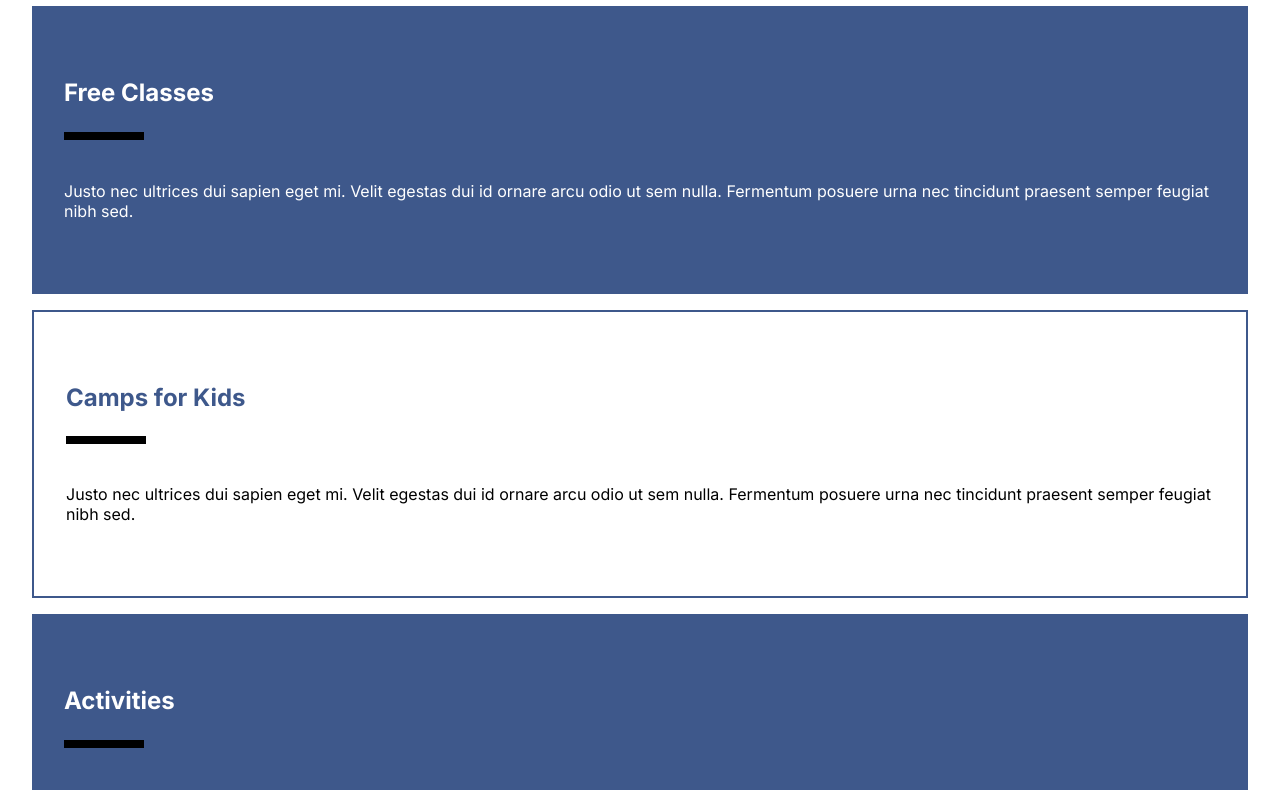
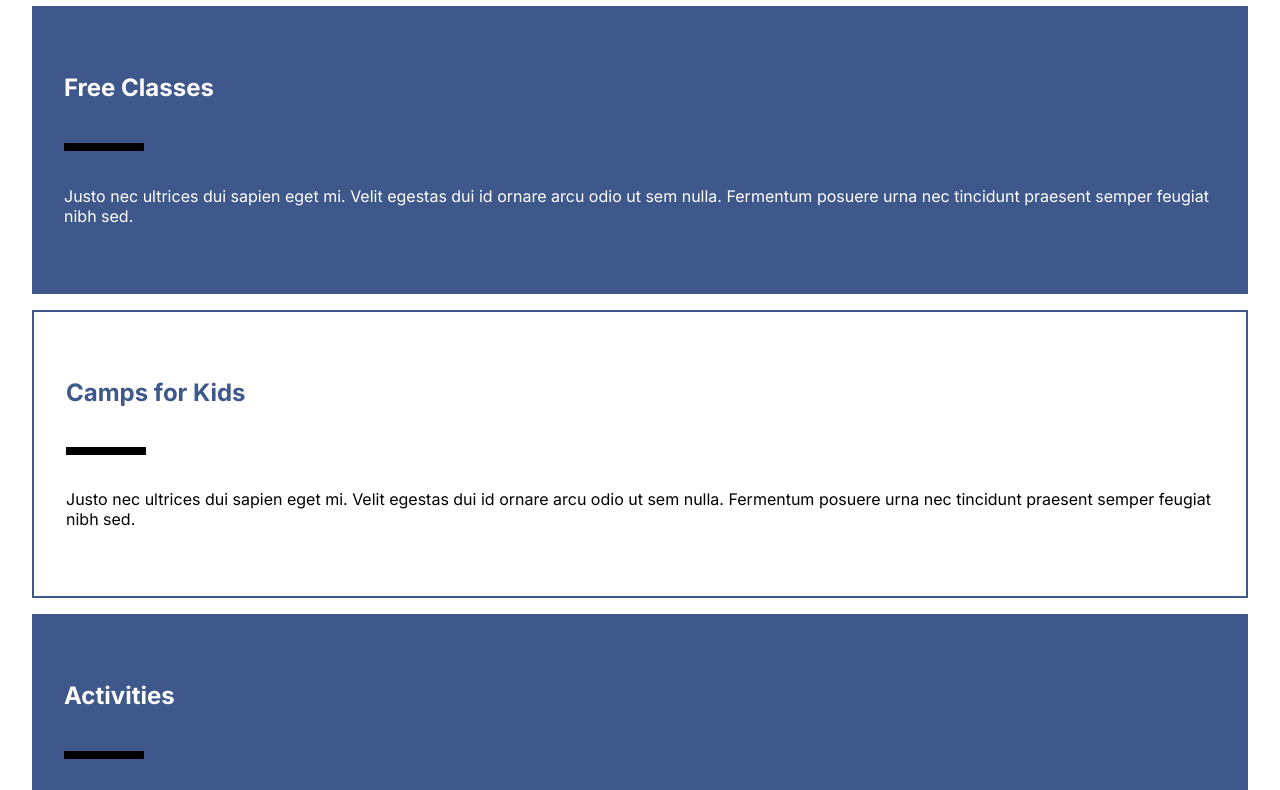
Before and after one commit to jvpink200/education-project, a Next.js app: page / in a window 1280 px wide. Shown: the part 1160-1950 px from the top of the page. Built offline with nearby package versions, Linux system fonts and the light colour scheme.

Commit message:
added test contact page

```diff
--- /dev/null
+++ b/src/app/contact/page.js
@@ -0,0 +1,3 @@
+export default function Contact() {
+  return <p>Contact Test</p>;
+}
--- a/src/app/globals.css
+++ b/src/app/globals.css
@@ -32,14 +32,14 @@ button {
 .separator-sm {
   width: 5rem;
   height: 0.5rem;
-  margin-top: -1rem;
+  margin-top: 5px;
   background-color: black;
 }
 
 .footer {
   background-color: #3e588b;
   width: 100%;
-  display:flex;
+  display: flex;
   justify-content: center;
   padding: 2rem;
   color: white;
```
